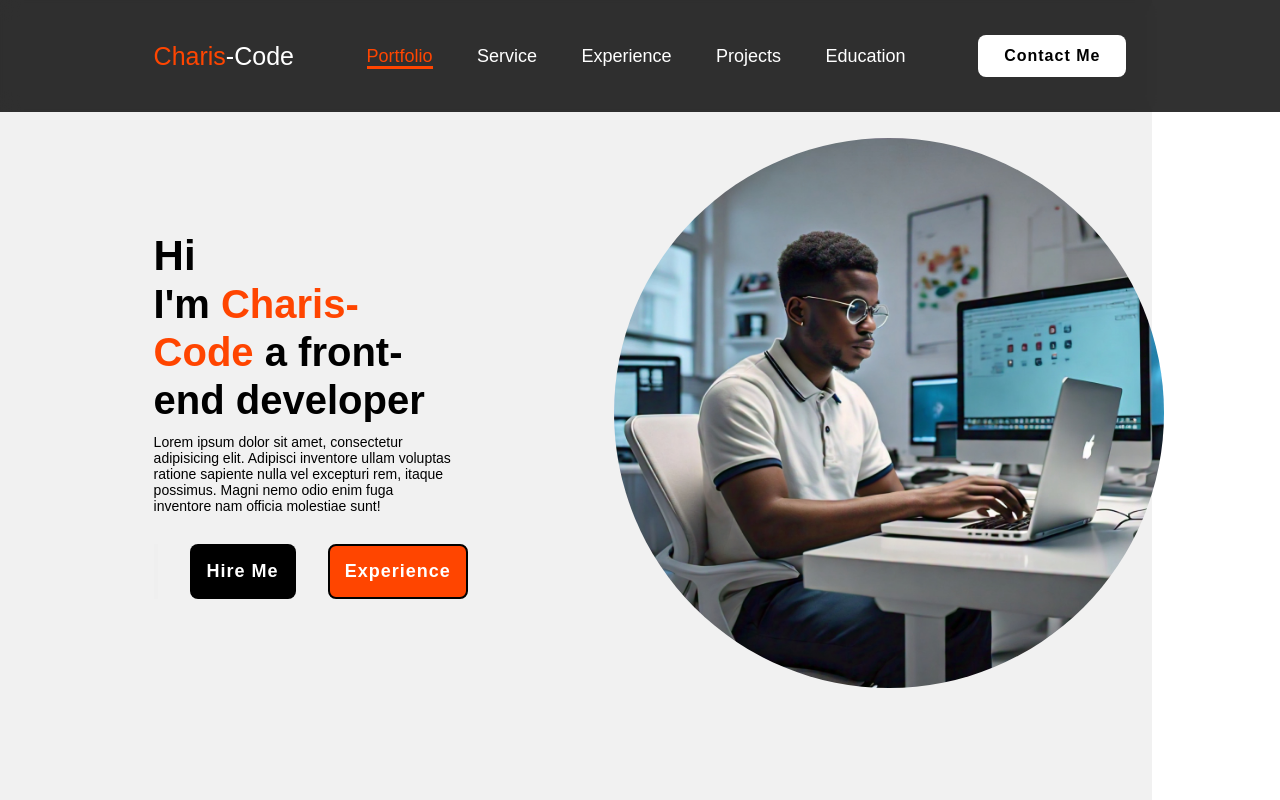
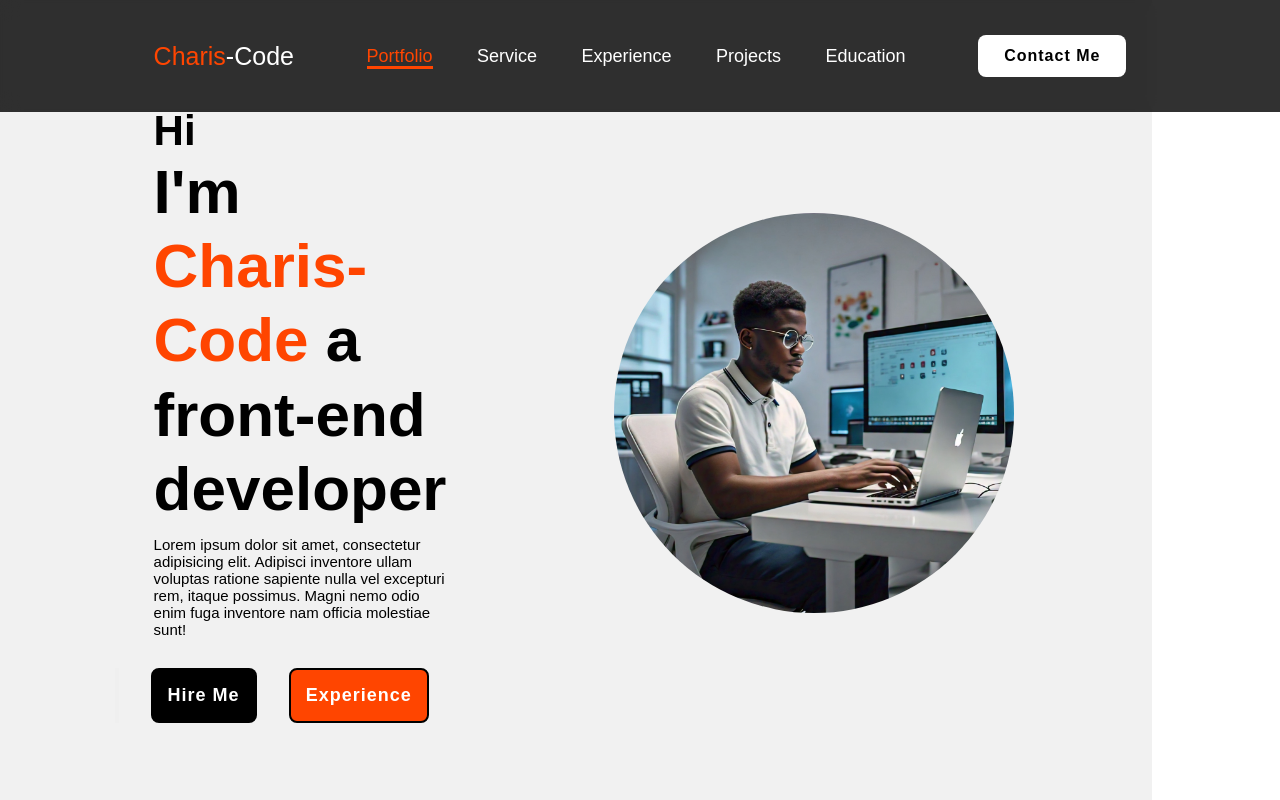
Before and after one commit to Pregn/my_portfolio.github.io, a plain HTML site: page 404.html in a window 1280 px wide. Shown: the top 800 px of the page. Drawn offline with nearby package versions, Linux system fonts and the light colour scheme.

Commit message:
fix margin

```diff
--- a/style.css
+++ b/style.css
@@ -83,17 +83,20 @@ span{
   font-size: 42px;
 }
 .home-content h1{
-  font-size: 40px;
+  font-size: 62px;
   line-height: 1.2;
 }
 .home-content p{
-  font-size: 14px;
+  font-size: 15px;
   margin: 10px 0 30px;
 }
 .sit{
   width: 345px;
   display: flex;
   gap: 2em;
+  padding-right: 25px;
+  margin-right: 50em;
+  margin-left: -39px;
 
 }
 .btn-1{
@@ -133,7 +136,7 @@ span{
 }
 .img-box img{
   border-radius: 50%;
-  width: 550px;
+  width: 400px;
   line-height: 50px;
 }
 ::-webkit-scrollbar{
```
